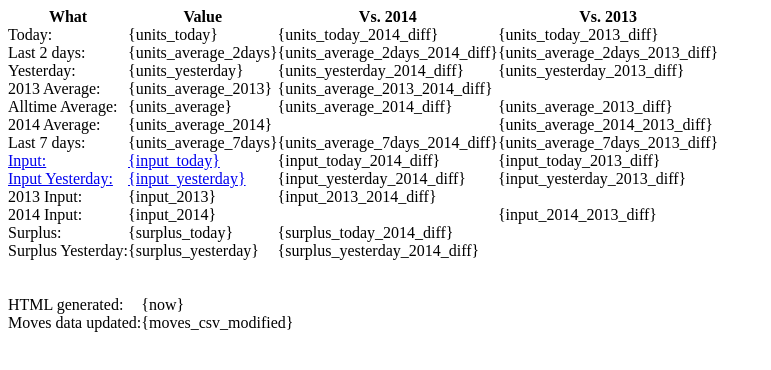
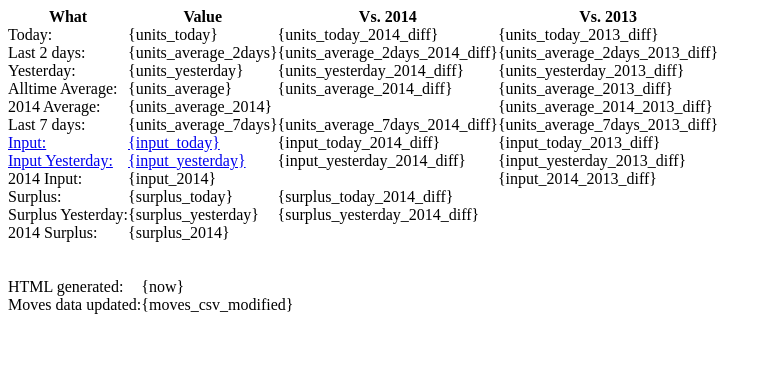
Before and after one commit to ehershey/utilities, a website: page unit-report-template.html in a window 1280 px wide. Shown: the whole page, without its empty margins (0-771 px from the left). Drawn offline with Linux system fonts and the light colour scheme.

Commit message:
Clean up surplus and remove old 2013 data

```diff
--- a/unit-report-template.html
+++ b/unit-report-template.html
@@ -53,12 +53,6 @@ table,tr,td,th {{
       <td>{units_yesterday_2014_diff}</td>
       <td>{units_yesterday_2013_diff}</td>
     </tr>
-    <tr>
-      <td>2013 Average:</td>
-      <td>{units_average_2013}</td>
-      <td>{units_average_2013_2014_diff}</td>
-      <td>&nbsp;</td>
-    </tr>
     <tr class="{alltime_class}">
       <td>Alltime Average:</td>
       <td>{units_average}</td>
@@ -90,12 +84,6 @@ table,tr,td,th {{
       <td>{input_yesterday_2013_diff}</td>
     </tr>
     <tr>
-      <td>2013 Input:</td>
-      <td>{input_2013}</td>
-      <td>{input_2013_2014_diff}</td>
-      <td>&nbsp;</td>
-    </tr>
-    <tr>
       <td>2014 Input:</td>
       <td>{input_2014}</td>
       <td>&nbsp;</td>
@@ -113,6 +101,13 @@ table,tr,td,th {{
       <td>{surplus_yesterday_2014_diff}</td>
       <td>&nbsp;</td>
     </tr>
+    <tr>
+      <td>2014 Surplus:</td>
+      <td>{surplus_2014}</td>
+      <td>&nbsp;</td>
+      <td>&nbsp;</td>
+    </tr>
+
  </table><br>
   <br>
   <table summary="Timestamp information" cellpadding='0'
```
Also changed, not shown: 1 other file.
